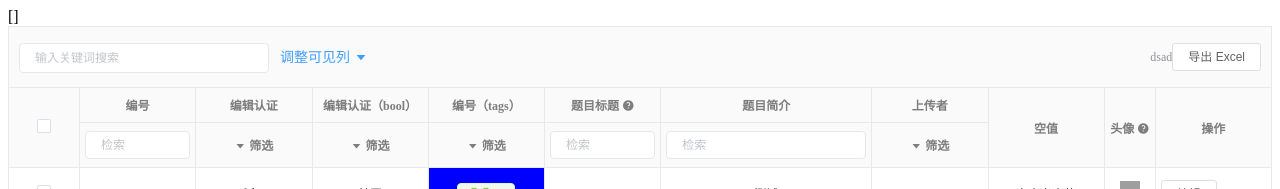
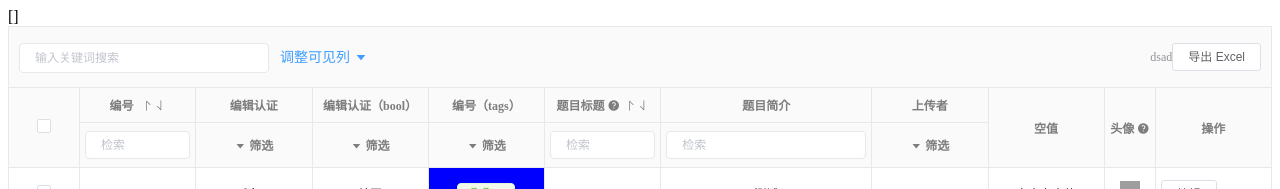
Before and after one commit to CornerSkyless/vue-geelist, a Vue app: page / in a window 1280 px wide. Shown: the top 189 px of the page. Built offline with nearby package versions, Linux system fonts and the light colour scheme; grey boxes are pictures that could not be loaded.

Commit message:
增加排序功能

```diff
--- a/examples/App.vue
+++ b/examples/App.vue
@@ -968,7 +968,10 @@ export default class App extends Vue {
     exportExcel: "data",
     checkbox: true,
     columnOptions: [
-      { label: "编号", content: "id", input: true ,sumUp(row:any){
+      { label: "编号", content: "id",
+        sort(a,b){
+          return a.id - b.id;
+        }, input: true ,sumUp(row:any){
         return row.id
         }},
       {
@@ -1004,6 +1007,7 @@ export default class App extends Vue {
         tooltipText(row:any) {
           return "tooltipText " + row.id;
         },
+        sort:true,
         rowspan: "rowspan",
         colspan: "colspan",
         input: true
--- a/package.json
+++ b/package.json
@@ -1,7 +1,7 @@
 {
   "name": "vue-geelist",
   "description": "A data table for lazy coder based on Element-UI.",
-  "version": "0.1.1",
+  "version": "0.1.2",
   "author": "cornerskyless <573196853@qq.com>",
   "license": "MIT",
   "private": false,
--- a/packages/components/geelist.vue
+++ b/packages/components/geelist.vue
@@ -27,7 +27,7 @@
           </el-button>
         </el-popover>
       </div>
-      <div>
+      <div style="display: flex;align-items: center">
         <slot name="header-end"></slot>
         <el-button v-if="option.exportExcel" size="mini" @click="exportCsv">导出 Excel</el-button>
       </div>
@@ -53,10 +53,14 @@
             >
               <i class="el-icon-question"></i>
             </el-tooltip>
+            <span style="margin-left: 5px;cursor:pointer" @click="toggleSort(column)" v-if="column.sort">
+              <i class="el-icon-sort-up" :class="{'text-blue':searchParams.sortLabel===column.label && searchParams.sortType==='ASC'}"></i>
+              <i class="el-icon-sort-down" :class="{'text-blue':searchParams.sortLabel===column.label && searchParams.sortType==='DESC'}"></i>
+            </span>
           </th>
         </tr>
         <tr>
-          <th v-for="(column,i) in displayFilterThList" :key="column.label">
+          <th v-for="(column) in displayFilterThList" :key="column.label">
             <el-input
               size="mini"
               v-if="filterColumnList[getOriginColumnIndex(column)].type==='Input'"
@@ -213,7 +217,9 @@ export default class Geelist extends Vue {
   searchParams = {
     keyword: "",
     currentPage: 1,
-    pageSize: this.option.pageSize || 10
+    pageSize: this.option.pageSize || 10,
+    sortType:'',
+    sortLabel:''
   };
 
   mySelectedList = this.selectedList || [];
@@ -437,6 +443,17 @@ export default class Geelist extends Vue {
     );
   }
 
+  toggleSort(column:GeelistColumnOption<any>){
+    if(this.searchParams.sortLabel === column.label){
+      if(this.searchParams.sortType === '') this.searchParams.sortType = 'ASC';
+      else if(this.searchParams.sortType === 'ASC') this.searchParams.sortType = 'DESC';
+      else if(this.searchParams.sortType === 'DESC') this.searchParams.sortType = '';
+    }else{
+      this.searchParams.sortLabel = column.label;
+      this.searchParams.sortType = 'ASC';
+    }
+  }
+
   get displayColumns(): GeelistColumnOption<any>[] {
     const list = this.option.columnOptions.map(
       (co: GeelistColumnOption<any>) => {
@@ -493,12 +510,23 @@ export default class Geelist extends Vue {
   }
 
   get displayList(): any[] {
-    if (this.option.disablePagination) return this.filterList;
-
+    let displayList = JSON.parse(JSON.stringify(this.filterList));
+    const existSortColumn = this.option.columnOptions.find(c=>c.label===this.searchParams.sortLabel);
+    if(existSortColumn && existSortColumn.sort && this.searchParams.sortType){
+      const sortRule = existSortColumn.sort;
+      if(typeof sortRule === 'function'){
+        if(this.searchParams.sortType === 'ASC') displayList = displayList.sort((a:any,b:any)=> sortRule(a,b));
+        if(this.searchParams.sortType === 'DESC') displayList = displayList.sort((a:any,b:any)=> sortRule(b,a));
+      }else{
+        if(this.searchParams.sortType === 'ASC') displayList = displayList.sort((a:any,b:any)=>(this.getContent(a,existSortColumn).localeCompare(this.getContent(b,existSortColumn))));
+        if(this.searchParams.sortType === 'DESC') displayList = displayList.sort((a:any,b:any)=>(this.getContent(b,existSortColumn).localeCompare(this.getContent(a,existSortColumn))));
+      }
+    }
+    if (this.option.disablePagination) return displayList;
     const start =
       (this.searchParams.currentPage - 1) * this.searchParams.pageSize;
     const end = start + this.searchParams.pageSize;
-    return this.filterList.slice(start, end);
+    return displayList.slice(start, end);
   }
 
   get displayFilterThList(): any[] {
--- a/packages/components/interface.ts
+++ b/packages/components/interface.ts
@@ -54,7 +54,8 @@ export interface GeelistColumnOption<T> {
   select?: boolean
   defaultHide?: boolean
   rowspan?: string
-  colspan?: string
+  colspan?: string,
+  sort?: ((a: T,b: T) => number) | boolean // 自定义文字内容
 }
 type GeelistFilterColumnType = "None" | "Input" | "Select"
 export interface GeelistFilterColumn {
```
Also changed, not shown: vue.config.js (+12 -13 lines), 6 other files (tests, documents, lock files or other folders).
